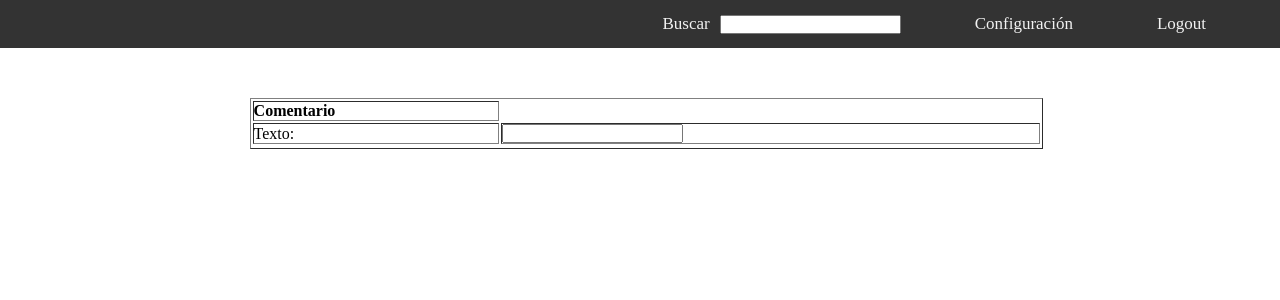
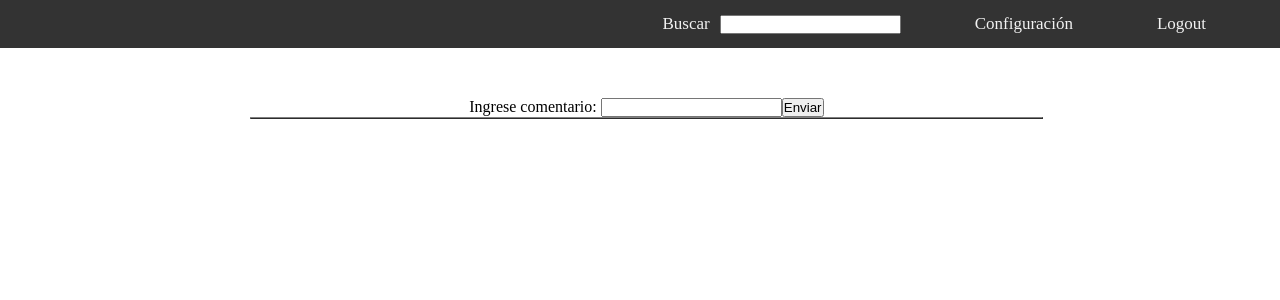
Before and after one commit to ingsoft-famaf/the-late-ones, a Django app: template goalsettrack/templates/comentario/crear_comentario.html in a window 1280 px wide. Shown: the top 300 px of the page. Run offline with Django 3.2, Linux system fonts and the light colour scheme; the template is opened without the code that fills it, so the values that code supplies are empty.

Commit message:
se agrega funcionalidad de volver hacia atras en el template de comentario

```diff
--- a/goalsettrack/templates/comentario/crear_comentario.html
+++ b/goalsettrack/templates/comentario/crear_comentario.html
@@ -17,12 +17,10 @@
       <div class="contenedor-izquierdo">
         <table class="datos-meta" width="100%" border=1>
           <tr>
-            <td><b>Comentario</b></td>
-          </tr>
-          <tr>
-            <td>Texto:</td><td><input type="text" name="texto"></td>
-          </tr>
-          <tr>
+              <form name="ingresar texto" action="cometario/views.py" method="POST">
+                Ingrese comentario: <input type="text" name="texto">
+                <input name="Restablecer" type="reset" value="Enviar" onClick="history.back()">
+              </form>
           </tr>
         </table>
       </div>
```
